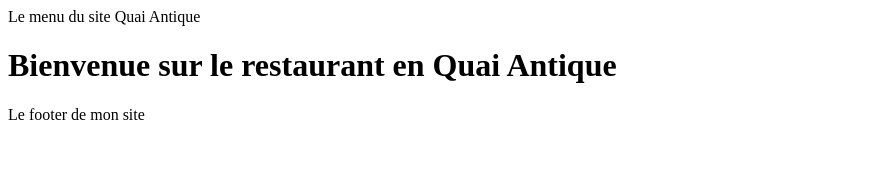
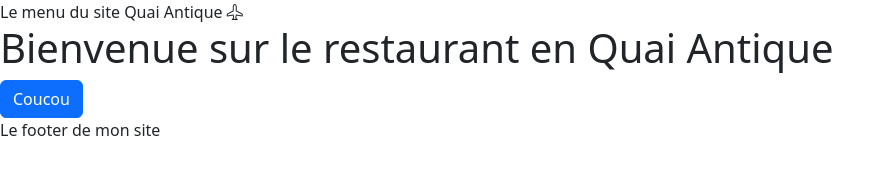
Before and after one commit to jo1208/exemple-2, a website with bundled scripts: page index.html in a window 1280 px wide. Shown: the whole page, without its empty margins (0-895 px from the left). Built offline with nearby package versions, Linux system fonts and the light colour scheme; files whose address does not match are found by name.

Commit message:
ajout de bootstrap

```diff
--- a/index.html
+++ b/index.html
@@ -3,19 +3,24 @@
 <head>
     <meta charset="UTF-8">
     <meta name="viewport" content="width=device-width, initial-scale=1.0">
+    <link rel="stylesheet" href="node_modules/bootstrap/dist/css/bootstrap.min.css">
+    <link rel="stylesheet" href="/node_modules/bootstrap-icons/font/bootstrap-icons.css">
+
     <title>Document</title>
 </head>
 <body>
 
 
-    <header>Le menu du site Quai Antique</header>
+    <header>Le menu du site Quai Antique <i class="bi bi-airplane"></i></header>
 
     <main id="main-page">
         <!-- Le contenu de la page sera injectée ici-->
+        <button class="btn btn-success">Clic ici</button>
     </main>
 
     <footer>Le footer de mon site </footer>
 
     <script type="module" src="/Router/Router.js"></script>
+    <script src="/node_modules/bootstrap/dist/js/bootstrap.bundle.min.js"></script>
 </body>
 </html>
--- a/pages/home.html
+++ b/pages/home.html
@@ -1 +1,2 @@
 <h1>Bienvenue sur le restaurant en Quai Antique</h1>
+<button class="btn btn-primary">Coucou</button>
```
Also changed, not shown: package.json (added, +16 -0 lines), 2 other files.
